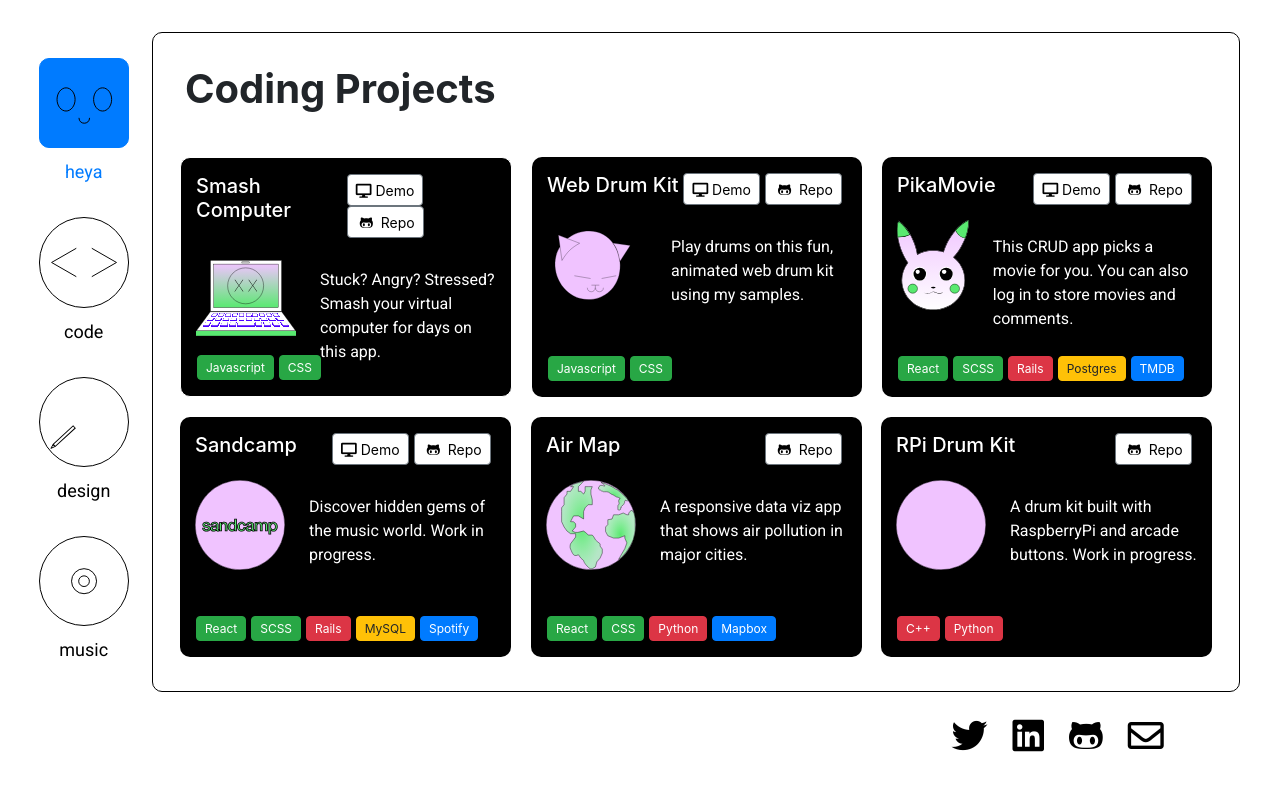
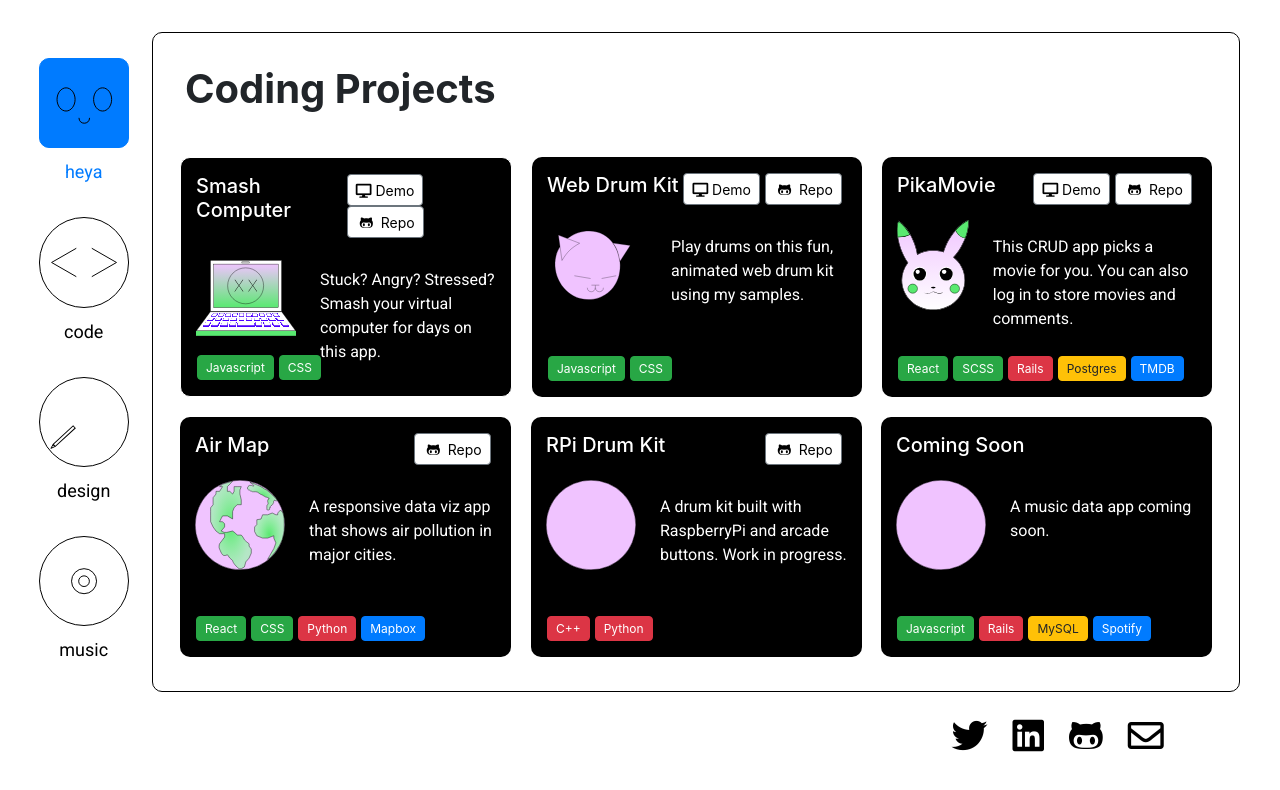
Before and after one commit to Heyabird/portfolio, a React (Create React App) app: page /code in a window 1280 px wide. Shown: the top 790 px of the page. Built offline with nearby package versions, Linux system fonts and the light colour scheme.

Commit message:
take off Sandcamp and put in Coming Soon project

```diff
--- a/src/components/components/CodingProjects.js
+++ b/src/components/components/CodingProjects.js
@@ -79,8 +79,8 @@
           </Col>
         </Row>
         <Row>
-          <Col className="code-project hvr-float-shadow">
-          <div className="project-header">
+          {/* <Col className="code-project hvr-float-shadow"> */}
+          {/* <div className="project-header">
               <h5>Sandcamp</h5>
               <div>
                 <Button href="https://sandcamp.herokuapp.com/" target="_blank"><i class="fas fa-desktop"></i> Demo</Button>
@@ -92,14 +92,14 @@
               <p>Discover hidden gems of the music world. Work in progress.</p>
             </div>
             <div className="btn-container">
-              {/* <Button color="secondary">Full-Stack</Button> */}
+              <Button color="secondary">Full-Stack</Button>
               <Button color="success">React</Button>
               <Button color="success">SCSS</Button>
               <Button color="danger">Rails</Button>
               <Button color="warning">MySQL</Button>
               <Button color="primary">Spotify</Button>
-            </div>
-          </Col>
+            </div> */}
+          {/* </Col> */}
           <Col className="code-project hvr-float-shadow">
           <div className="project-header">
               <h5>Air Map</h5>
@@ -137,6 +137,25 @@
               <Button color="danger">Python</Button>
             </div>
           </Col>
+          <Col className="code-project hvr-float-shadow">
+          <div className="project-header">
+              <h5>Coming Soon</h5>
+              <div>
+                {/* <Button href="https://pikamovie.herokuapp.com/" target="_blank"><i class="fas fa-desktop"></i> Demo</Button> */}
+                {/* <Button href="https://github.com/Heyabird/RaspberryPi-Drumkit" target="_blank"><i class="fab fa-github-alt"></i> Repo</Button> */}
+              </div>
+            </div>
+            <div className="project-description">
+              <img src={RpiDrumKit}/>
+              <p>A music data app coming soon.</p>
+            </div>
+            <div className="btn-container">
+              <Button color="success">Javascript</Button>
+              <Button color="danger">Rails</Button>
+              <Button color="warning">MySQL</Button>
+              <Button color="primary">Spotify</Button>
+            </div>
+          </Col>
         </Row>
       </div>
     );
```
